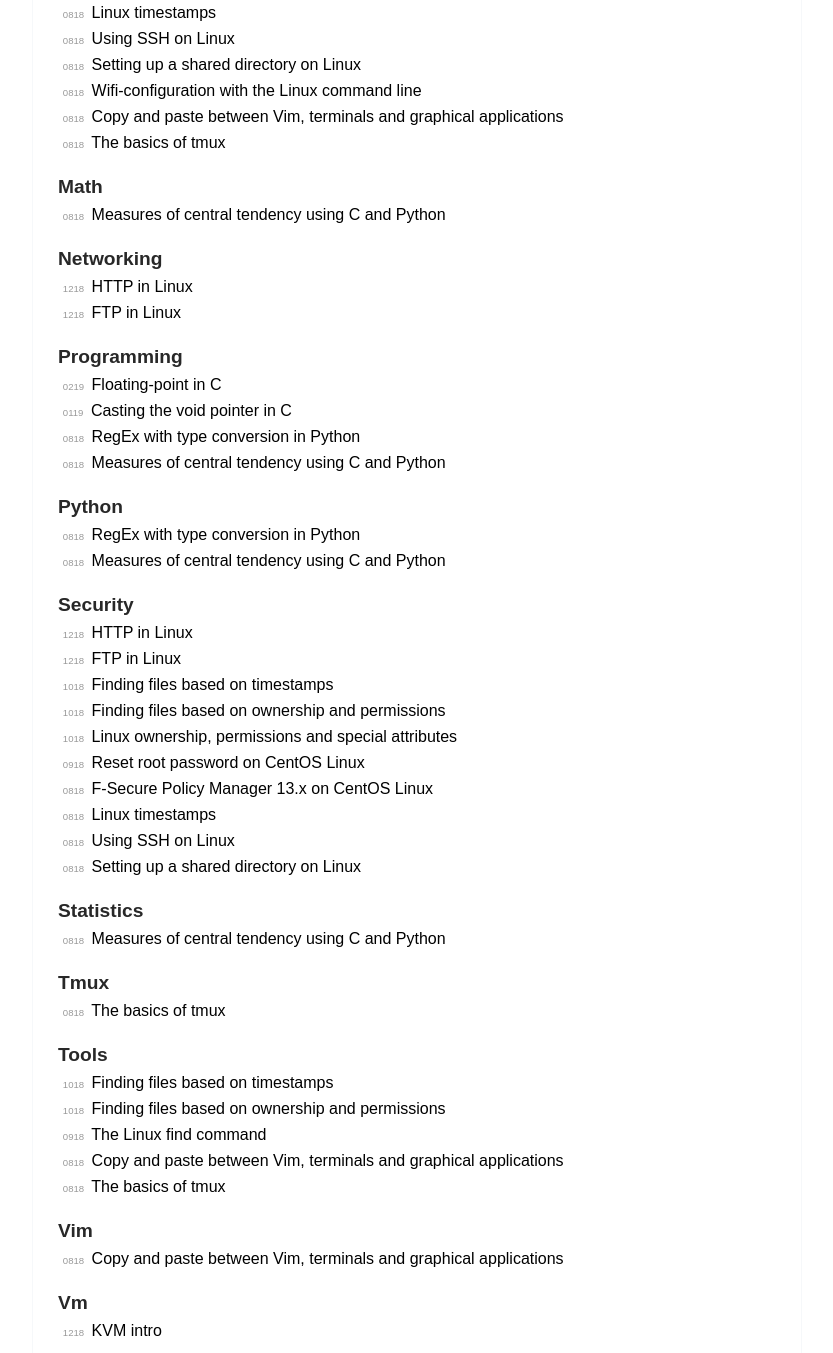
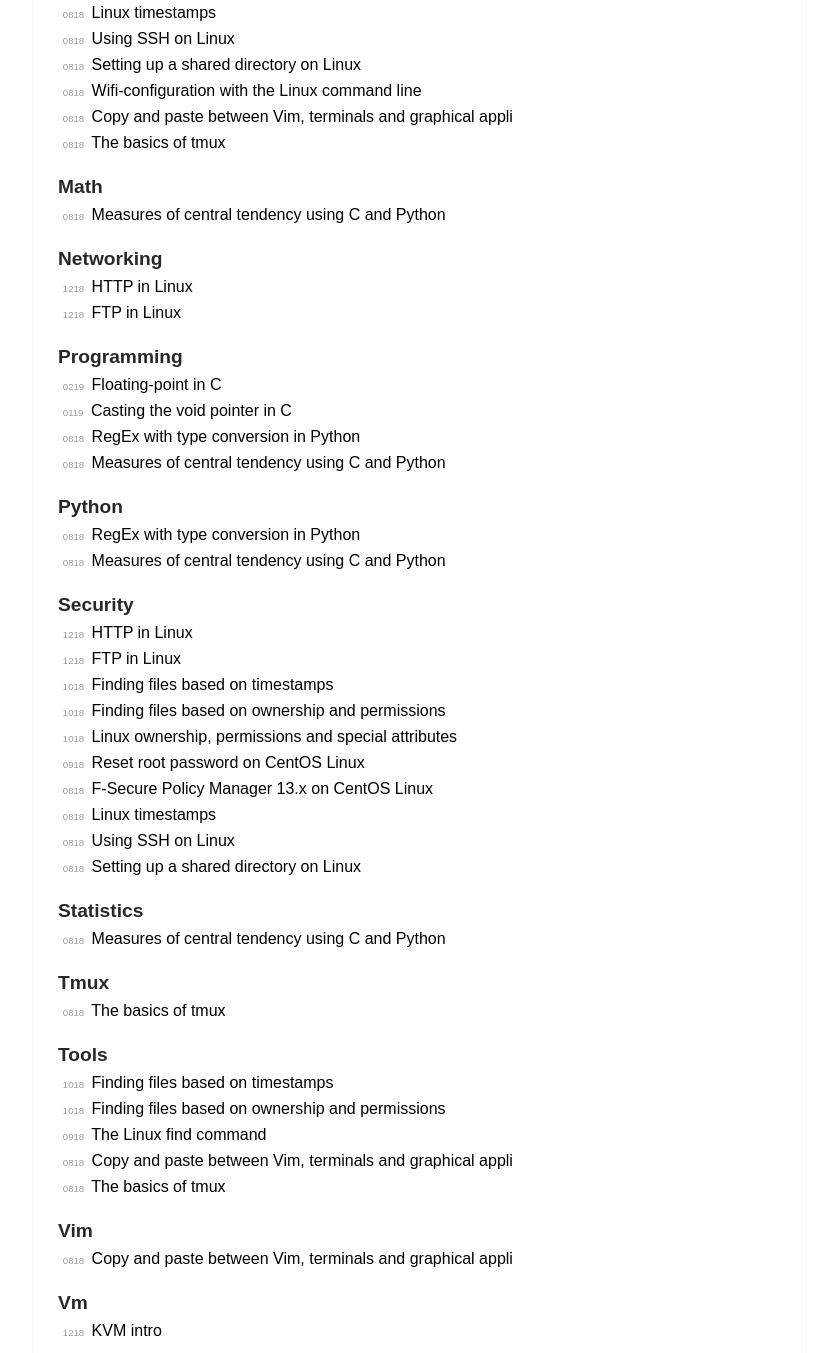
Before and after one commit to execas/execas.github.io, a Jekyll site: the page built from tags.html, in a window 1280 px wide. Shown: the part 926-2279 px from the top of the page, without its empty margins (223-1056 px from the left). Built offline with Jekyll 4.4.1, drawn with Linux system fonts in a browser that asks for light colours.

Commit message:
Update execas.css

```diff
--- a/css/execas.css
+++ b/css/execas.css
@@ -166,7 +166,7 @@
 }
 
 .tag-posts {
-    width: 650px;
+    max-width: 450px;
     padding-left: 0.3rem;
     list-style: none;
     margin-top: 0rem;
```
